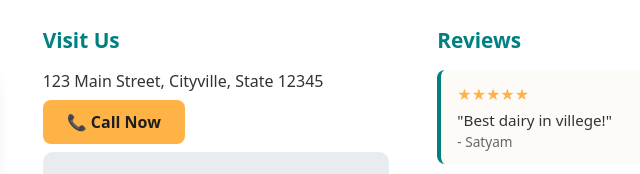
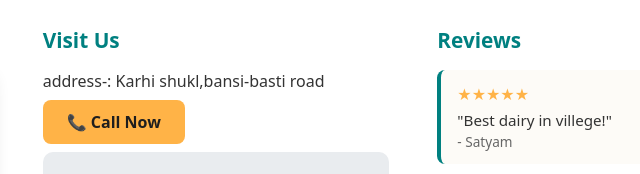
Before and after one commit to harishuklaa1984/Kavya-Dairy-, a plain HTML site: page index.html in a window 1280 px wide. Shown: the part 1702-1876 px from the top of the page, 424-1064 px from the left. Drawn offline with Linux system fonts and the light colour scheme.

Commit message:
Update index.html

```diff
--- a/index.html
+++ b/index.html
@@ -71,7 +71,7 @@
                     </div>
                     <div class="footer-box fade-in">
                         <h3>Visit Us</h3>
-                        <p>123 Main Street, Cityville, State 12345</p>
+                        <p>address-: Karhi shukl,bansi-basti road </p>
                         <a href="tel:9511463720" class="btn-call">📞 Call Now</a>
                         <div class="map-placeholder">📍 Google Maps</div>
                     </div>
```
